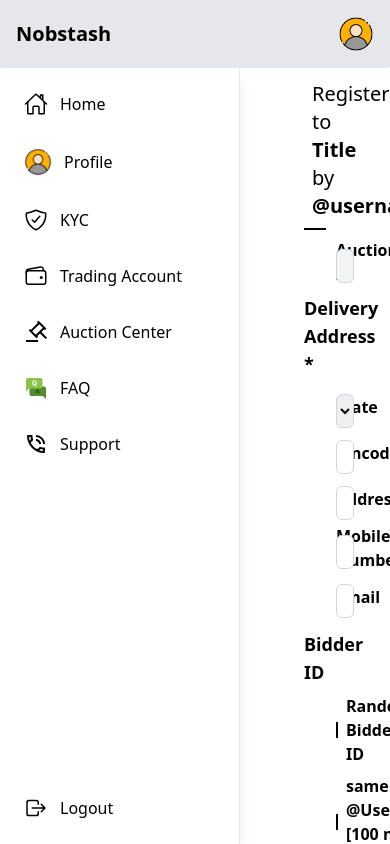
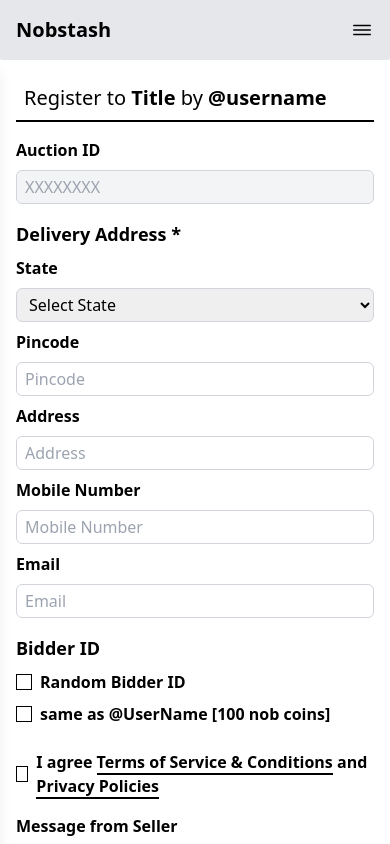
Before and after one commit to DEEPVYAS03/NOBSTASH, a React (Create React App) app in the folder frontend/: page /auction-register in a window 390 px wide. Built offline with nearby package versions, Linux system fonts and the light colour scheme.

Commit message:
Auction register responsive

```diff
--- a/frontend/src/App.js
+++ b/frontend/src/App.js
@@ -1,4 +1,4 @@
-import React from 'react';
+import React, { useState } from 'react';
 import { BrowserRouter as Router, Routes, Route } from 'react-router-dom';
 import FAQ from './pages/FAQs/FAQ';
 import ManageFAQs from './pages/FAQs/ManageFAQs';
@@ -9,12 +9,18 @@ import Header from './components/Header';
 import AuctionRegister from './pages/AuctionCenter/AuctionRegister';
 
 const App = () => {
+  const [isSidebarOpen, setSidebarOpen] = useState(false);
+
+  const toggleSidebar = () => {
+    setSidebarOpen(!isSidebarOpen);
+  };
+
   return (
     <Router>
       <div className="flex flex-col h-screen">
-        <Header />
+        <Header toggleSidebar={toggleSidebar} />
         <div className="flex flex-1 overflow-hidden">
-          <Sidebar />
+          <Sidebar isOpen={isSidebarOpen} toggleSidebar={toggleSidebar} />
           <div className="flex-1 overflow-auto">
             <Routes>
               <Route path="/faq" element={<FAQ />} />
--- a/frontend/src/components/Header.jsx
+++ b/frontend/src/components/Header.jsx
@@ -1,12 +1,18 @@
 import React from 'react';
+import { IoMenuOutline } from "react-icons/io5";
 import profileImage from '../assets/profile.png';
 
-const Header = () => {
+const Header = ({ toggleSidebar }) => {
   return (
     <div className="w-full p-4 bg-gray-200 rounded-b-sm flex justify-between items-center">
       <div className="font-bold text-xl">Nobstash</div>
-      <div className='cursor-pointer'>
-        <img src={profileImage} alt="Profile" className="h-9 w-9" />
+      <div className="flex items-center">
+        <div className="cursor-pointer block sm:hidden" onClick={toggleSidebar}>
+          <IoMenuOutline className="text-2xl" />
+        </div>
+        <div className="cursor-pointer hidden sm:block">
+          <img src={profileImage} alt="Profile" className="h-9 w-9" />
+        </div>
       </div>
     </div>
   );
--- a/frontend/src/components/Sidebar.jsx
+++ b/frontend/src/components/Sidebar.jsx
@@ -4,77 +4,101 @@ import { IoHomeOutline, IoHome, IoShieldCheckmarkOutline, IoShieldCheckmark, IoW
 import profileImage from '../assets/profile.png';
 import { FcFaq } from "react-icons/fc";
 import { MdOutlinePhoneInTalk, MdPhoneInTalk } from "react-icons/md";
-import { RiAuctionFill,RiAuctionLine } from "react-icons/ri";
+import { RiAuctionFill, RiAuctionLine } from "react-icons/ri";
 
-const Sidebar = () => {
+const Sidebar = ({ isOpen, toggleSidebar }) => {
   const [activeItem, setActiveItem] = useState('');
   const navigate = useNavigate();
 
   const handleItemClick = (item, path) => {
     setActiveItem(item);
     navigate(path);
+    if (window.innerWidth < 640) {
+      toggleSidebar(); // Close sidebar on item click for small screens
+    }
   };
 
   return (
-    <div className="w-60 bg-white p-6 shadow-lg border-r border-gray-200 flex flex-col justify-between">
+    <div
+      className={`fixed sm:static z-10 bg-white p-6  shadow-lg border-r border-gray-200 flex flex-col  transform transition-transform duration-300 ${
+        isOpen ? 'translate-x-0' : '-translate-x-full'
+      } sm:translate-x-0 sm:w-20 lg:w-60 h-full sm:h-screen`}
+    >
       <div className="space-y-8">
         <div
-          className={`flex items-center cursor-pointer ${activeItem === 'home' ? 'font-bold' : 'hover:font-bold'}`}
+          className={`flex items-center cursor-pointer ${
+            activeItem === 'home' ? 'font-bold' : 'hover:font-bold'
+          }`}
           onClick={() => handleItemClick('home', '/')}
         >
           {activeItem === 'home' ? <IoHome className="text-2xl" /> : <IoHomeOutline className="text-2xl" />}
-          <span className="ml-3">Home</span>
+          <span className="ml-3 hidden lg:inline">Home</span>
         </div>
         <div
-          className={`flex items-center cursor-pointer ${activeItem === 'profile' ? 'font-bold' : 'hover:font-bold'}`}
+          className={`flex items-center cursor-pointer ${
+            activeItem === 'profile' ? 'font-bold' : 'hover:font-bold'
+          }`}
           onClick={() => handleItemClick('profile', '/profile')}
         >
-          <img src={profileImage} className='h-7 w-7' alt='profile' />
-          <span className="ml-3">Profile</span>
+          <img src={profileImage} className="h-7 w-7" alt="profile" />
+          <span className="ml-3 hidden lg:inline">Profile</span>
         </div>
         <div
-          className={`flex items-center cursor-pointer ${activeItem === 'kyc' ? 'font-bold' : 'hover:font-bold'}`}
+          className={`flex items-center cursor-pointer ${
+            activeItem === 'kyc' ? 'font-bold' : 'hover:font-bold'
+          }`}
           onClick={() => handleItemClick('kyc', '/kyc')}
         >
           {activeItem === 'kyc' ? <IoShieldCheckmark className="text-2xl" /> : <IoShieldCheckmarkOutline className="text-2xl" />}
-          <span className="ml-3">KYC</span>
+          <span className="ml-3 hidden lg:inline">KYC</span>
         </div>
         <div
-          className={`flex items-center cursor-pointer ${activeItem === 'trading' ? 'font-bold' : 'hover:font-bold'}`}
+          className={`flex items-center cursor-pointer ${
+            activeItem === 'trading' ? 'font-bold' : 'hover:font-bold'
+          }`}
           onClick={() => handleItemClick('trading', '/trading')}
         >
           {activeItem === 'trading' ? <IoWallet className="text-2xl" /> : <IoWalletOutline className="text-2xl" />}
-          <span className="ml-3">Trading Account</span>
+          <span className="ml-3 hidden lg:inline">Trading Account</span>
         </div>
         <div
-          className={`flex items-center cursor-pointer ${activeItem === 'center' ? 'font-bold' : 'hover:font-bold'}`}
+          className={`flex items-center cursor-pointer ${
+            activeItem === 'center' ? 'font-bold' : 'hover:font-bold'
+          }`}
           onClick={() => handleItemClick('center', '/center')}
         >
           {activeItem === 'center' ? <RiAuctionFill className="text-2xl" /> : <RiAuctionLine className="text-2xl" />}
-          <span className="ml-3">Auction Center</span>
+          <span className="ml-3 hidden lg:inline">Auction Center</span>
         </div>
         <div
-          className={`flex items-center cursor-pointer ${activeItem === 'faq' ? 'font-bold' : 'hover:font-bold'}`}
+          className={`flex items-center cursor-pointer ${
+            activeItem === 'faq' ? 'font-bold' : 'hover:font-bold'
+          }`}
           onClick={() => handleItemClick('faq', '/faq')}
         >
           <FcFaq className="text-2xl" />
-          <span className="ml-3">FAQ</span>
+          <span className="ml-3 hidden lg:inline">FAQ</span>
         </div>
         <div
-          className={`flex items-center cursor-pointer ${activeItem === 'support' ? 'font-bold' : 'hover:font-bold'}`}
+          className={`flex items-center cursor-pointer ${
+            activeItem === 'support' ? 'font-bold' : 'hover:font-bold'
+          }`}
           onClick={() => handleItemClick('support', '/support')}
         >
           {activeItem === 'support' ? <MdPhoneInTalk className="text-2xl" /> : <MdOutlinePhoneInTalk className="text-2xl" />}
-          <span className="ml-3">Support</span>
+          <span className="ml-3 hidden lg:inline">Support</span>
         </div>
       </div>
-      <div>
+
+      <div className="mt-52">
         <div
-          className={`flex items-center cursor-pointer ${activeItem === 'logout' ? 'font-bold' : 'hover:font-bold'}`}
+          className={`flex items-center cursor-pointer ${
+            activeItem === 'logout' ? 'font-bold' : 'hover:font-bold'
+          }`}
           onClick={() => handleItemClick('logout', '/logout')}
         >
           {activeItem === 'logout' ? <IoLogOut className="text-2xl" /> : <IoLogOutOutline className="text-2xl" />}
-          <span className="ml-3">Logout</span>
+          <span className="ml-3 hidden lg:inline">Logout</span>
         </div>
       </div>
     </div>
--- a/frontend/src/pages/AuctionCenter/AuctionRegister.jsx
+++ b/frontend/src/pages/AuctionCenter/AuctionRegister.jsx
@@ -48,7 +48,7 @@ const AuctionRegister = () => {
   };
 
   return (
-    <div className="p-1 px-16">
+    <div className="p-4 sm:px-8 md:px-16">
       {/* Heading */}
       <div className="border-b-2 border-black p-2">
         <div className="text-xl">
@@ -57,25 +57,25 @@ const AuctionRegister = () => {
         </div>
       </div>
 
-      <form className="mt-2" onSubmit={handleSubmit}>
+      <form className="mt-4" onSubmit={handleSubmit}>
         {/* Auction ID */}
-        <div className="flex flex-row ml-8 items-center">
-          <label className="block w-2/12 font-semibold">Auction ID</label>
+        <div className="flex flex-col md:flex-row md:ml-8 items-center mb-2">
+          <label className="block w-full md:w-2/12 font-semibold">Auction ID</label>
           <input
             type="text"
             placeholder={auctionID}
             disabled
-            className="w-6/12 mt-2 p-1 px-2 border border-gray-300 rounded-md bg-gray-100 cursor-not-allowed"
+            className="w-full md:w-6/12 mt-2 p-1 px-2 border border-gray-300 rounded-md bg-gray-100 cursor-not-allowed"
           />
         </div>
 
         {/* Delivery Address */}
-        <div className="text-lg font-bold mt-2">Delivery Address *</div>
+        <div className="text-lg font-bold mt-4">Delivery Address *</div>
 
         {/* State */}
-        <div className="flex flex-row mb-1 mt-2 ml-8 items-center">
-          <label className="block w-2/12 font-semibold">State</label>
-          <div className="w-6/12 mt-2">
+        <div className="flex flex-col md:flex-row mb-2 mt-2 md:ml-8 items-center">
+          <label className="block w-full md:w-2/12 font-semibold">State</label>
+          <div className="w-full md:w-6/12 mt-2">
             <select
               value={state}
               onChange={(e) => setState(e.target.value)}
@@ -92,57 +92,57 @@ const AuctionRegister = () => {
         </div>
 
         {/* Pincode */}
-        <div className="flex flex-row mb-1 ml-8 items-center">
-          <label className="block font-semibold w-2/12">Pincode</label>
+        <div className="flex flex-col md:flex-row mb-2 md:ml-8 items-center">
+          <label className="block font-semibold w-full md:w-2/12">Pincode</label>
           <input
             type="number"
             value={pincode}
             onChange={(e) => setPincode(e.target.value)}
             placeholder="Pincode"
-            className="w-6/12 mt-2 p-1 px-2 border border-gray-300 rounded-md"
+            className="w-full md:w-6/12 mt-2 p-1 px-2 border border-gray-300 rounded-md"
           />
         </div>
 
         {/* Address */}
-        <div className="flex flex-row mb-1 ml-8 items-center">
-          <label className="block font-semibold w-2/12">Address</label>
+        <div className="flex flex-col md:flex-row mb-2 md:ml-8 items-center">
+          <label className="block font-semibold w-full md:w-2/12">Address</label>
           <input
             type="text"
             value={address}
             onChange={(e) => setAddress(e.target.value)}
             placeholder="Address"
-            className="w-6/12 mt-2 p-1 px-2 border border-gray-300 rounded-md"
+            className="w-full md:w-6/12 mt-2 p-1 px-2 border border-gray-300 rounded-md"
           />
         </div>
 
         {/* Mobile Number */}
-        <div className="flex flex-row mb-1 ml-8 items-center">
-          <label className="block font-semibold w-2/12">Mobile Number</label>
+        <div className="flex flex-col md:flex-row mb-2 md:ml-8 items-center">
+          <label className="block font-semibold w-full md:w-2/12">Mobile Number</label>
           <input
             type="number"
             value={mobileNumber}
             onChange={(e) => setMobileNumber(e.target.value)}
             placeholder="Mobile Number"
-            className="w-6/12 mt-2 p-1 px-2 border border-gray-300 rounded-md"
+            className="w-full md:w-6/12 mt-2 p-1 px-2 border border-gray-300 rounded-md"
           />
         </div>
 
         {/* Email */}
-        <div className="flex flex-row mb-1 ml-8 items-center">
-          <label className="block font-semibold w-2/12">Email</label>
+        <div className="flex flex-col md:flex-row mb-2 md:ml-8 items-center">
+          <label className="block font-semibold w-full md:w-2/12">Email</label>
           <input
             type="email"
             value={email}
             onChange={(e) => setEmail(e.target.value)}
             placeholder="Email"
-            className="w-6/12 mt-2 p-1 px-2 border border-gray-300 rounded-md"
+            className="w-full md:w-6/12 mt-2 p-1 px-2 border border-gray-300 rounded-md"
           />
         </div>
 
         {/* Bidder ID */}
-        <div className="text-lg font-bold mt-3">Bidder ID</div>
-        <div className="flex flex-row mb-2 ml-8 items-center">
-          <div className="w-6/12 mt-2">
+        <div className="text-lg font-bold mt-4">Bidder ID</div>
+        <div className="flex flex-col md:flex-row mb-4 md:ml-8 items-center">
+          <div className="w-full md:w-6/12 mt-2">
             <div className="flex items-center mb-2">
               <input
                 type="checkbox"
@@ -165,8 +165,8 @@ const AuctionRegister = () => {
         </div>
 
         {/* Agreement */}
-        <div className="flex flex-row mb-2 mt-3 items-center">
-          <div className="w-6/12 mt-2">
+        <div className="flex flex-col md:flex-row mb-4 mt-3 md:ml-8 items-center">
+          <div className="mt-2 w-full md:w-6/12">
             <div className="flex items-center">
               <input
                 type="checkbox"
@@ -189,25 +189,25 @@ const AuctionRegister = () => {
         </div>
 
         {/* Message from Seller */}
-        <div className="flex flex-row mb-4 items-center">
-          <label className="block font-semibold w-2/12">Message from Seller</label>
+        <div className="flex flex-col md:flex-row mb-4 md:ml-8 items-center">
+          <label className="block font-semibold w-full md:w-2/12">Message from Seller</label>
           <input
             type="text"
             placeholder="display message given by seller/host (*not an input field)"
             disabled
-            className="w-6/12 mt-2 p-1 px-2 border border-gray-300 rounded-md bg-gray-100 cursor-not-allowed"
+            className="w-full md:w-6/12 mt-2 p-1 px-2 border border-gray-300 rounded-md bg-gray-100 cursor-not-allowed"
           />
         </div>
 
         {/* Register Button */}
-        <div className="flex flex-row items-center">
+        <div className="flex flex-col md:flex-row items-center mb-4 md:ml-8">
           <button
             type="submit"
-            className="w-2/12 h-14 mt-2 p-2 bg-black text-white rounded-md font-bold cursor-pointer"
+            className="w-full md:w-2/12 h-14 mt-2 p-2 bg-black text-white rounded-md font-bold cursor-pointer"
           >
             Register
           </button>
-          <div className="w-6/12 ml-12 font-semibold">
+          <div className="w-full md:w-6/12 md:ml-12 mt-4 md:mt-0 font-semibold">
             <span>*delivery address should be in serviceable locations for seller</span>
             <br />
             <span>*only KYC completed users can BID</span>
```
